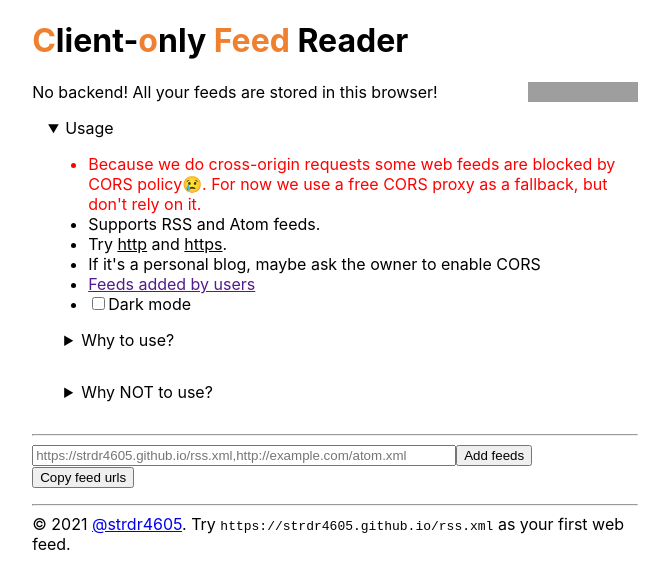
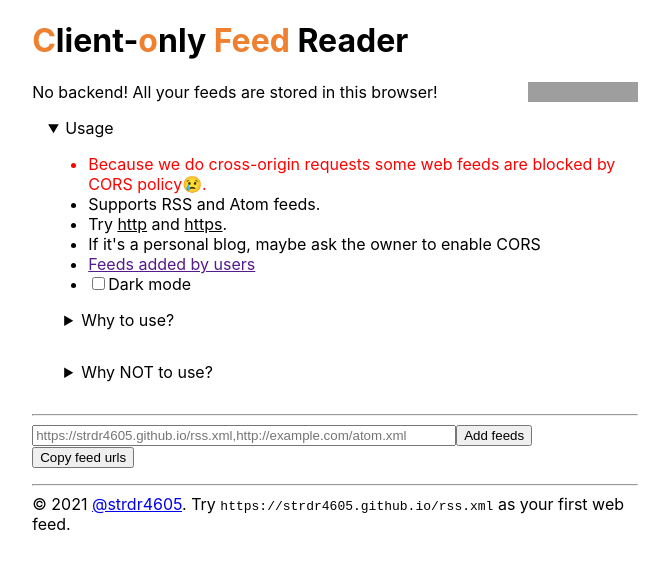
Before and after one commit to cofeed-19/cofeed-19.github.io, a Next.js app: page / in a window 1280 px wide. Both pictures are taken after a click on the heading "Usage". Shown: the top 588 px of the page, without its empty margins (305-974 px from the left). Built offline with nearby package versions, Linux system fonts and the light colour scheme; grey boxes are pictures that could not be loaded.

Commit message:
chore: remove note about CORS proxy

```diff
--- a/components/Header.tsx
+++ b/components/Header.tsx
@@ -48,8 +48,7 @@ export function Header() {
         <ul>
           <li style={{ color: "red" }}>
             Because we do cross-origin requests some web feeds are blocked by
-            CORS policy😢. For now we use a free CORS proxy as a fallback, but
-            don't rely on it.
+            CORS policy😢.
           </li>
           <li>Supports RSS and Atom feeds.</li>
           <li>
```
